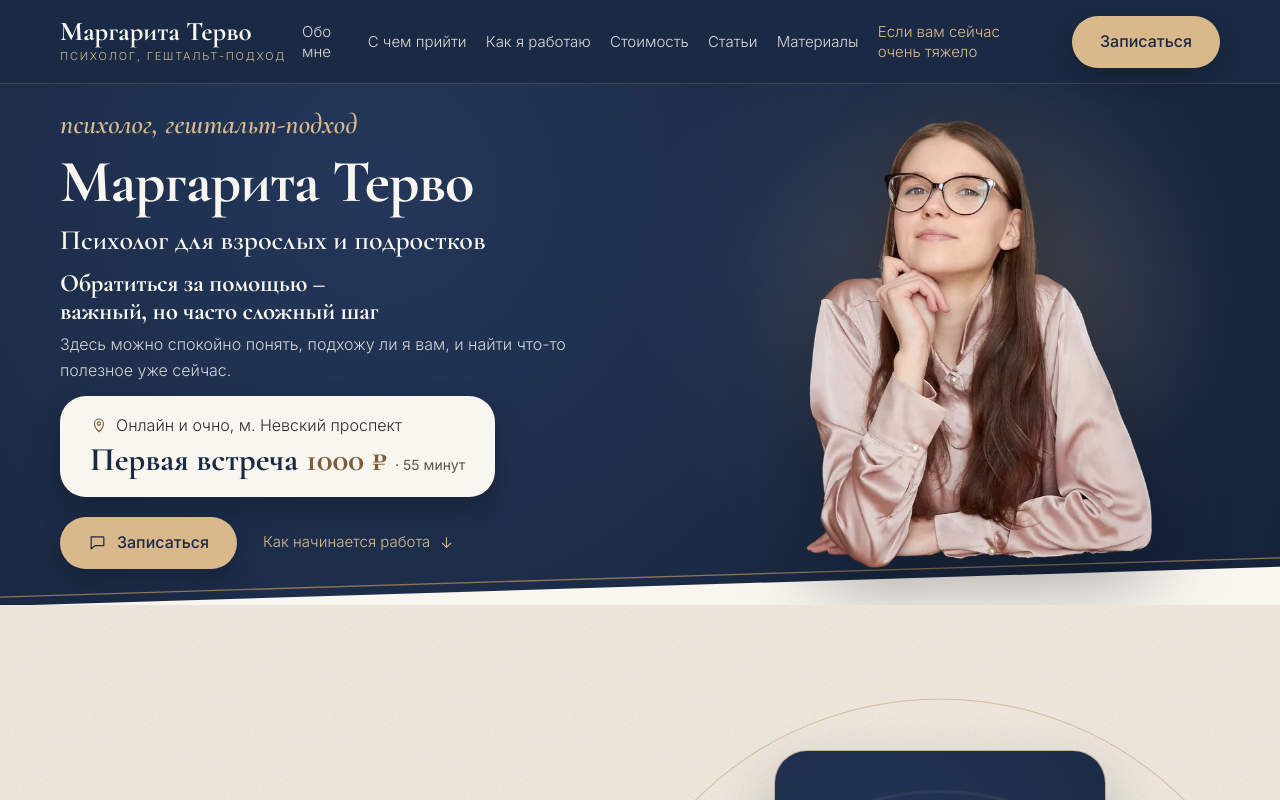
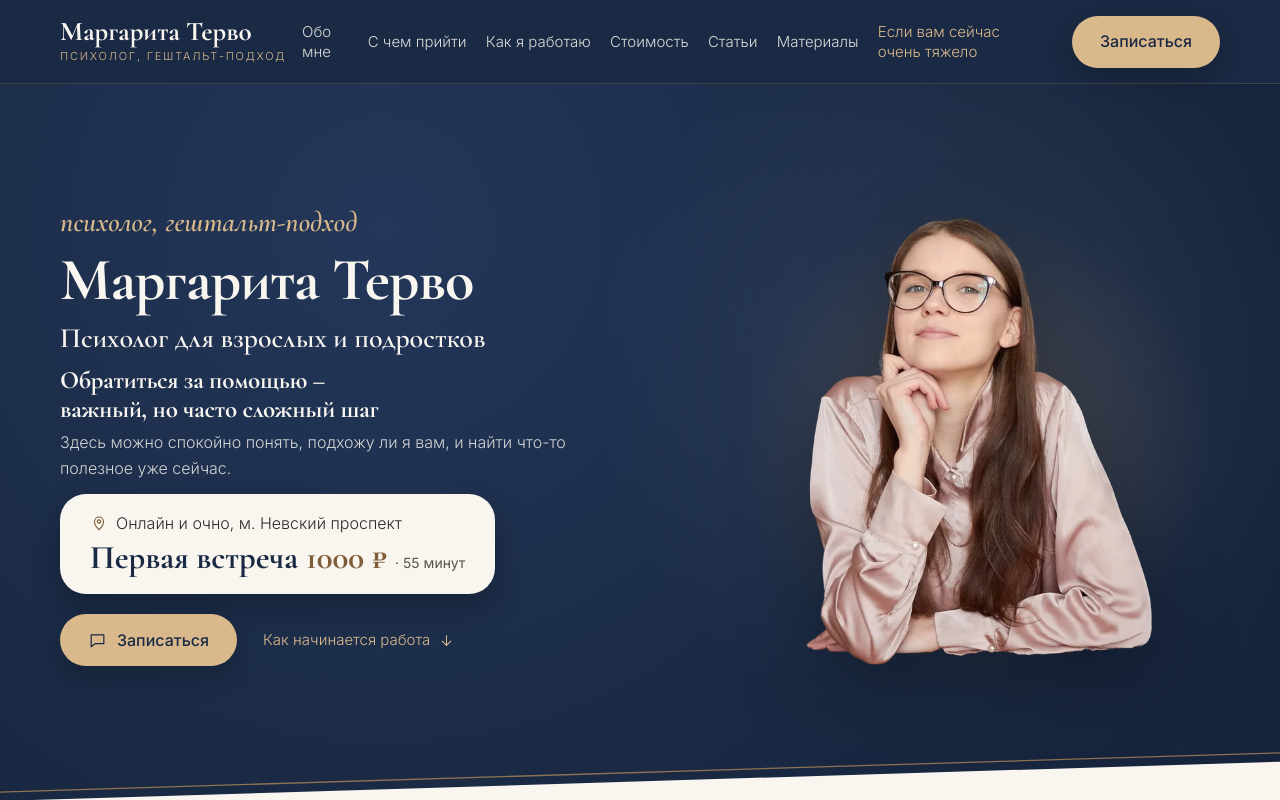
Before and after one commit to tervomargarita-margosha/tervosite, a plain HTML site: page prototype/index.html in a window 1280 px wide. Shown: the top 800 px of the page. Drawn offline with Linux system fonts and the light colour scheme.

Commit message:
Подогнать первый экран под высоту окна

```diff
--- a/prototype/assets/css/components.css
+++ b/prototype/assets/css/components.css
@@ -229,7 +229,10 @@
 .hero__more .icon { width: 17px; height: 17px; }
 .hero__figure, .hero__glow { display: none; }
 @media (min-width: 1024px) {
-  .hero { padding: 18px 0 36px; }
+  .hero {
+    display: grid; align-items: center; padding: 18px 0 36px;
+    min-height: calc(100dvh - var(--site-header-height, 77px));
+  }
   .hero .diag { height: 56px; }
   .hero__inner { display: grid; grid-template-columns: minmax(0, 1.25fr) minmax(0, 1fr); gap: clamp(32px, 5vw, 72px); }
   .hero .peek { display: none; }
@@ -242,7 +245,7 @@
   .hero__price { font-size: 33px; }
   .hero__figure { display: block; position: relative; z-index: 2; min-height: clamp(340px, 65svh, 460px); }
   .hero__figure img { position: absolute; inset: 0; width: 100%; height: 100%; object-fit: contain; filter: drop-shadow(0 24px 40px rgba(0, 0, 0, 0.35)); }
-  .hero__glow { display: block; position: absolute; left: calc(50% + min(120px, 6vw)); bottom: 40px; width: 520px; height: 520px; border-radius: 50%; background: radial-gradient(circle, rgba(var(--rgb-bronze), 0.28) 0%, rgba(var(--rgb-bronze), 0) 65%); pointer-events: none; }
+  .hero__glow { display: block; position: absolute; left: calc(50% + min(120px, 6vw)); top: 50%; transform: translateY(-50%); width: 520px; height: 520px; border-radius: 50%; background: radial-gradient(circle, rgba(var(--rgb-bronze), 0.28) 0%, rgba(var(--rgb-bronze), 0) 65%); pointer-events: none; }
 }
 
 /* ---------- раскладка «картинка + текст» ---------- */
--- a/prototype/assets/js/main.js
+++ b/prototype/assets/js/main.js
@@ -26,6 +26,17 @@
         toggle.focus();
       }
     });
+  }
+
+  // Высота первого экрана учитывает фактическую высоту шапки.
+  var homeHero = document.querySelector(".hero");
+  var header = document.querySelector(".site-header");
+  if (homeHero && header) {
+    var measureHeader = function () {
+      homeHero.style.setProperty("--site-header-height", header.getBoundingClientRect().height + "px");
+    };
+    measureHeader();
+    if ("ResizeObserver" in window) new ResizeObserver(measureHeader).observe(header);
   }
 
   // «Записаться» раскрывает выбор Telegram / ВКонтакте на месте, без всплывающих окон
```
